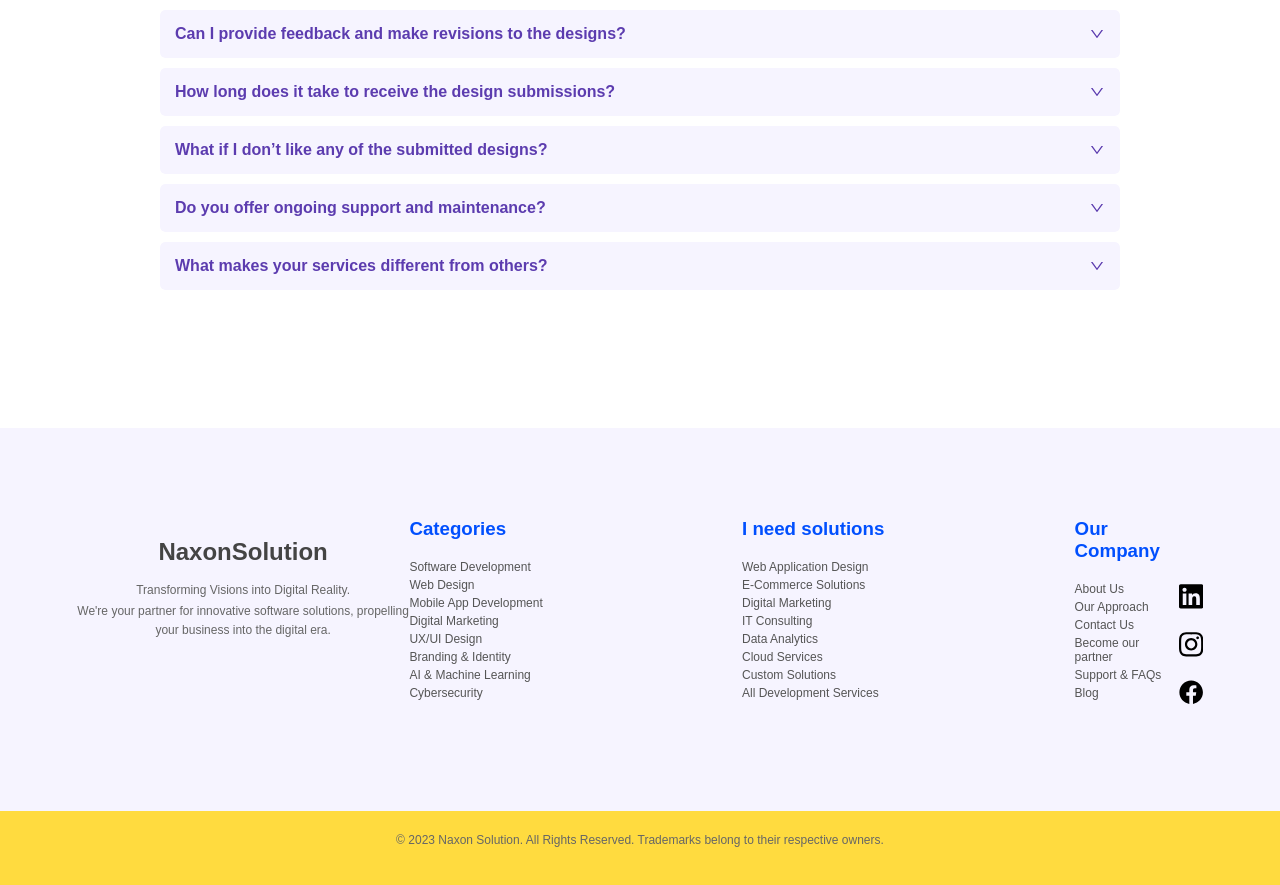
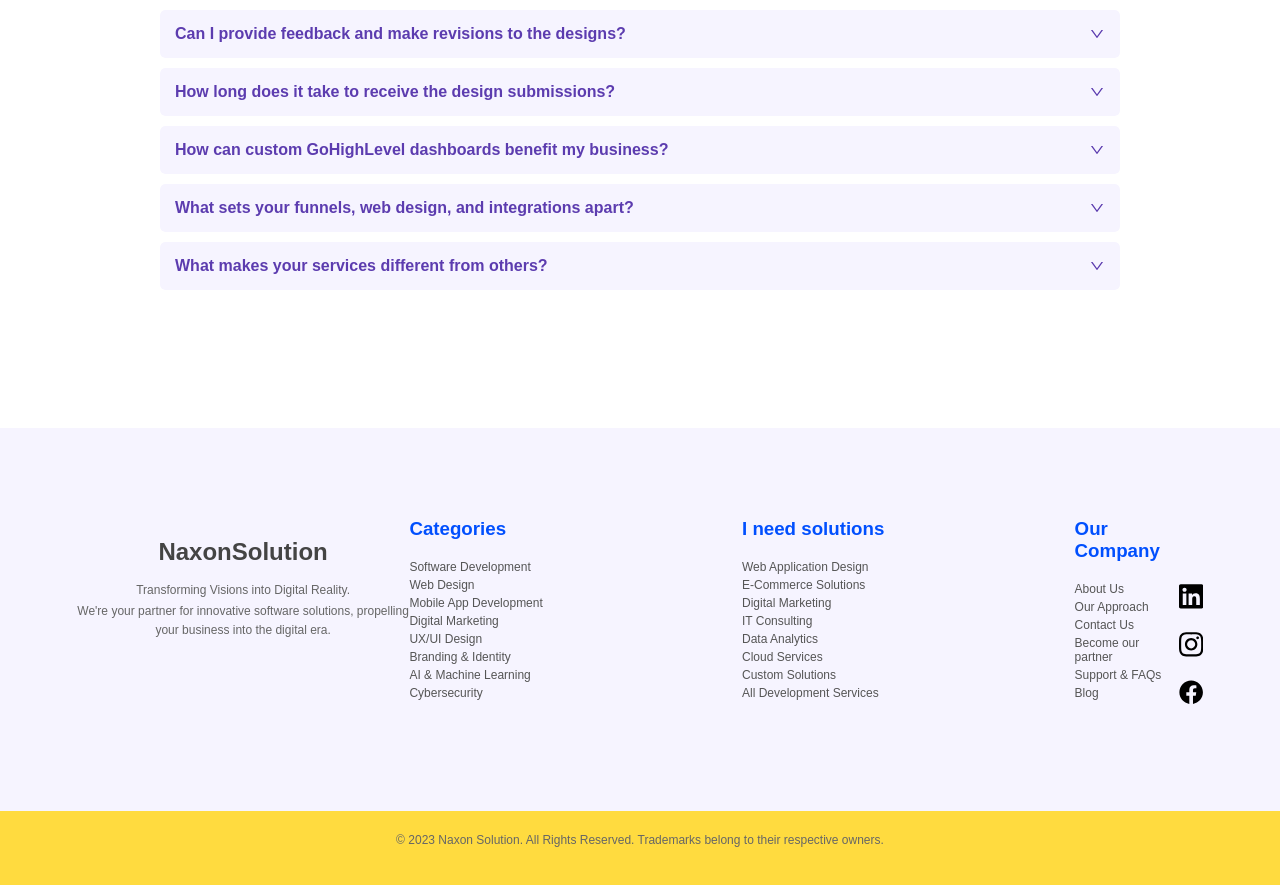
Before and after one commit to Zahidsherkhan/comapany_website, a React (Vite) app: page / in a window 1280 px wide. Shown: the part 3740-4625 px from the top of the page. Built offline with nearby package versions, Linux system fonts and the light colour scheme.

Commit message:
FAQ Updated Further

```diff
--- a/src/Pages/Home/components/subComponents/AfterHero_SUBS/FAQ.jsx
+++ b/src/Pages/Home/components/subComponents/AfterHero_SUBS/FAQ.jsx
@@ -39,14 +39,14 @@ const faqData = [
       "The turnaround time depends on the project, but typically, initial submissions are delivered within a few days. More complex projects may take a bit longer, as we ensure each design is carefully crafted to meet your requirements. We prioritize efficiency while maintaining high-quality standards. If you have urgent requests, let us know, and we will do our best to accommodate your timeline.",
   },
   {
-    question: "What if I don’t like any of the submitted designs?",
+    question: "How can custom GoHighLevel dashboards benefit my business?",
     answer:
-      "No worries! We can refine the designs based on your feedback or offer additional concepts to better match your vision. Our designers are committed to ensuring your satisfaction, and we provide multiple revision rounds to get the design just right. If needed, we can explore alternative styles, colors, and layouts to better suit your preferences.",
+      "Our GHL dashboards provide real-time insights and in-depth analytics, allowing you to track key metrics, monitor performance, and make informed decisions. With a user-friendly interface and customizable features, you can optimize workflows, improve efficiency, and drive consistent business growth.",
   },
   {
-    question: "Do you offer ongoing support and maintenance?",
+    question: "What sets your funnels, web design, and integrations apart?",
     answer:
-      "Yes! We provide ongoing support and maintenance to ensure your system remains secure, up to date, and fully functional. Whether it’s bug fixes, performance optimizations, feature enhancements, or security updates, our team is here to help. Our goal is to ensure your digital assets continue to deliver value without disruptions.",
+      "We specialize in creating high-converting funnels, visually engaging websites, and seamless third-party integrations tailored to your brand’s needs. Our approach focuses on user experience, automation, and performance-driven design to ensure your business operates efficiently while maximizing engagement and conversions.",
   },
   {
     question: "What makes your services different from others?",
```
